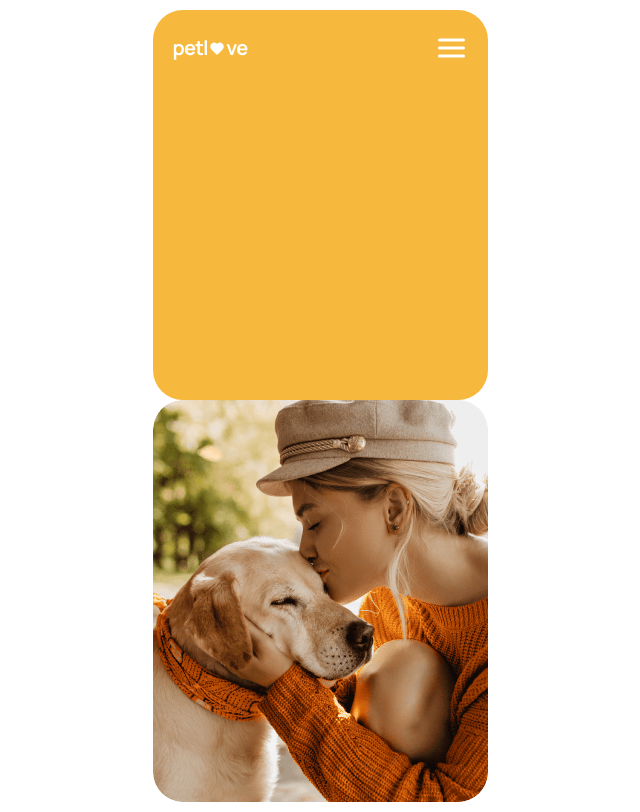
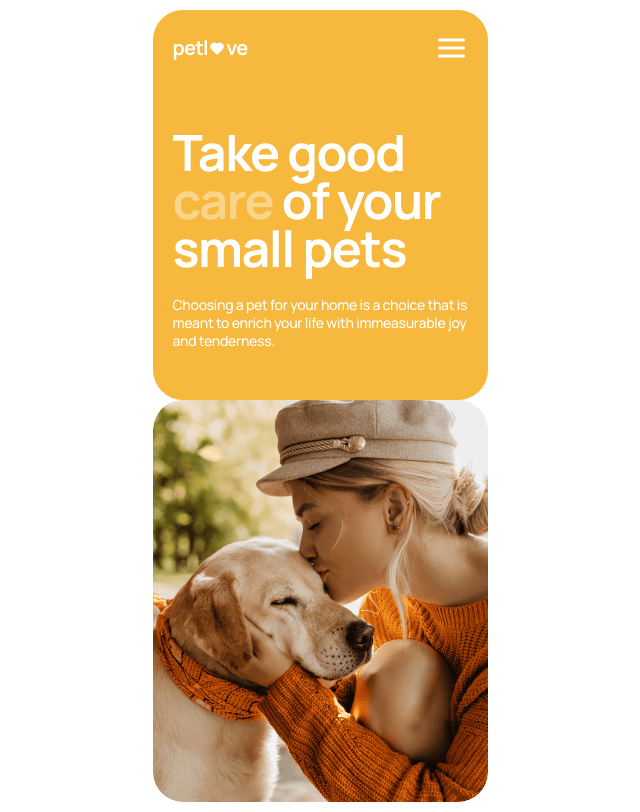
Before and after one commit to OlehKotov/Petlove, a React (Vite) app: page /home in a window 1280 px wide. Shown: the whole page, without its empty margins (320-960 px from the left). Built offline with nearby package versions, Linux system fonts and the light colour scheme.

Commit message:
Update Main

```diff
--- a/src/components/Main/Main.jsx
+++ b/src/components/Main/Main.jsx
@@ -7,7 +7,10 @@ const Main = () => {
     <div className={css.home}>
       <Header />
       <main>
-        <div className={css.blockWithText}></div>
+        <div className={css.blockWithText}>
+          <h1 className={css.blockHeader}>Take good <span>care</span> of your small pets</h1>
+          <p className={css.blockText}>Choosing a pet for your home is a choice that is meant to enrich your life with immeasurable joy and tenderness.</p>
+        </div>
         <div className={css.blockWithImg}></div>
       </main>
     </div>
--- a/src/components/Main/Main.module.css
+++ b/src/components/Main/Main.module.css
@@ -1,16 +1,18 @@
 .home {
-    position: relative;
+  position: relative;
 }
 
-.blockWithText, .blockWithImg {
-    border-radius: 30px;
-    width: 100%;
-    max-width: 335px;
+.blockWithText,
+.blockWithImg {
+  border-radius: 30px;
+  width: 100%;
+  max-width: 335px;
 }
 
 .blockWithText {
-  height: 390px;
+
   background-color: #f6b83d;
+  padding: 118px 20px 50px 20px;
 }
 
 .blockWithImg {
@@ -18,3 +20,25 @@
   background-image: url(../../assets/images/backgroundBlockImg.png);
   background-size: cover;
 }
+
+.blockHeader {
+  font-family: var(--font-family);
+  font-weight: 700;
+  font-size: 50px;
+  line-height: 96%;
+  letter-spacing: -0.03em;
+  color: #fff;
+}
+
+.blockHeader span {
+  color: rgba(255, 255, 255, 0.4);
+}
+
+.blockText {
+  font-weight: 500;
+  font-size: 14px;
+  line-height: 129%;
+  letter-spacing: -0.02em;
+  color: #fff;
+  padding-top: 24px;
+}
```
